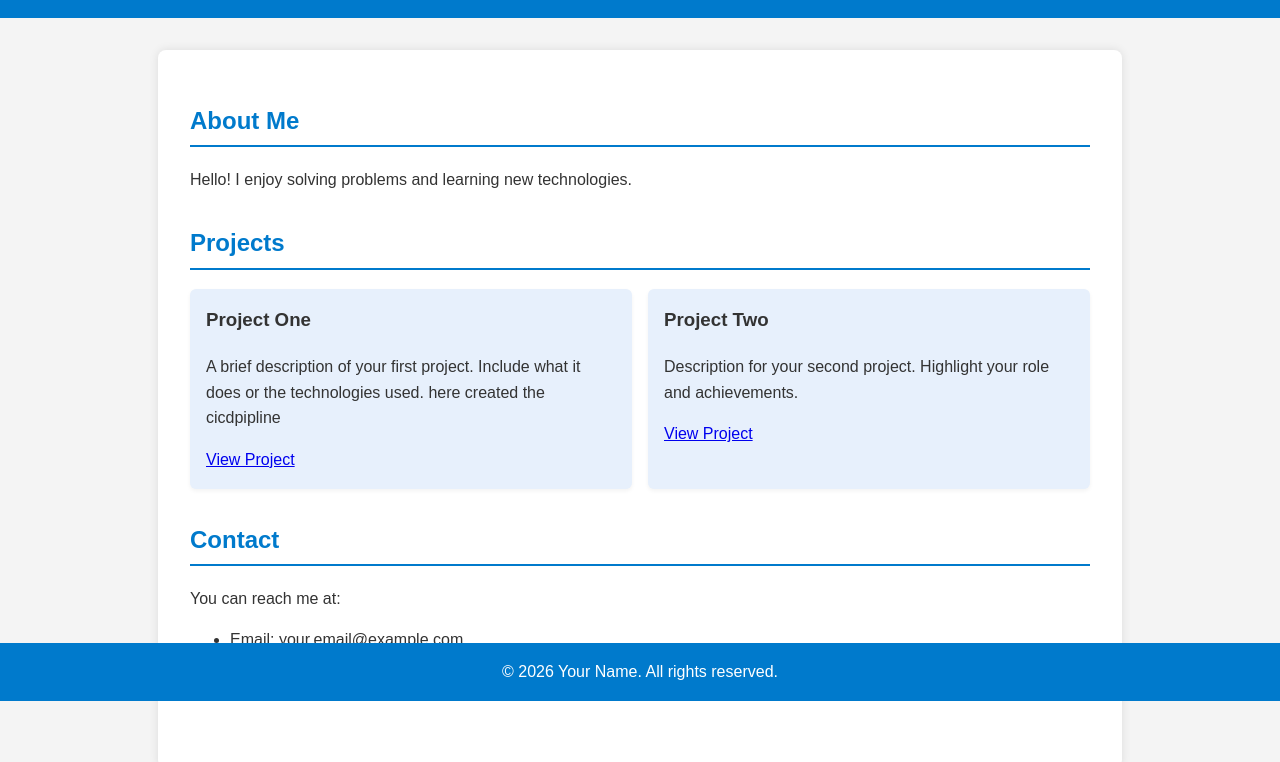
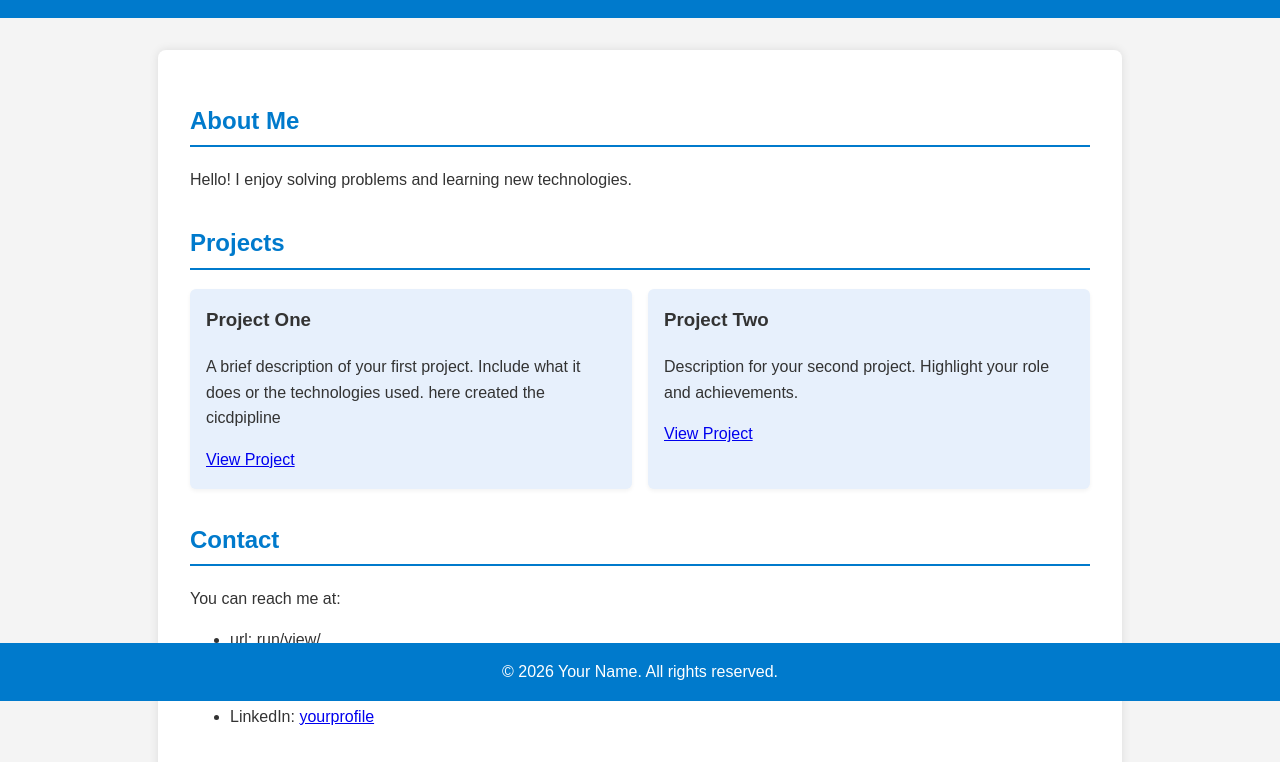
Before and after one commit to aruncali/cicd_basic_web_project, a plain HTML site: page index.html in a window 1280 px wide. Shown: the part 99-861 px from the top of the page. Drawn offline with Linux system fonts and the light colour scheme.

Commit message:
Update index.html

```diff
--- a/index.html
+++ b/index.html
@@ -121,6 +121,7 @@
       <h2>Contact</h2>
       <p>You can reach me at:</p>
       <ul>
+        <li>url: run/view/</li>
         <li>Email: your.email@example.com</li>
         <li>Phone: +91 12345 67890</li>
         <li>LinkedIn: <a href="https://www.linkedin.com/in/yourprofile" target="_blank" rel="noopener">yourprofile</a></li>
```
